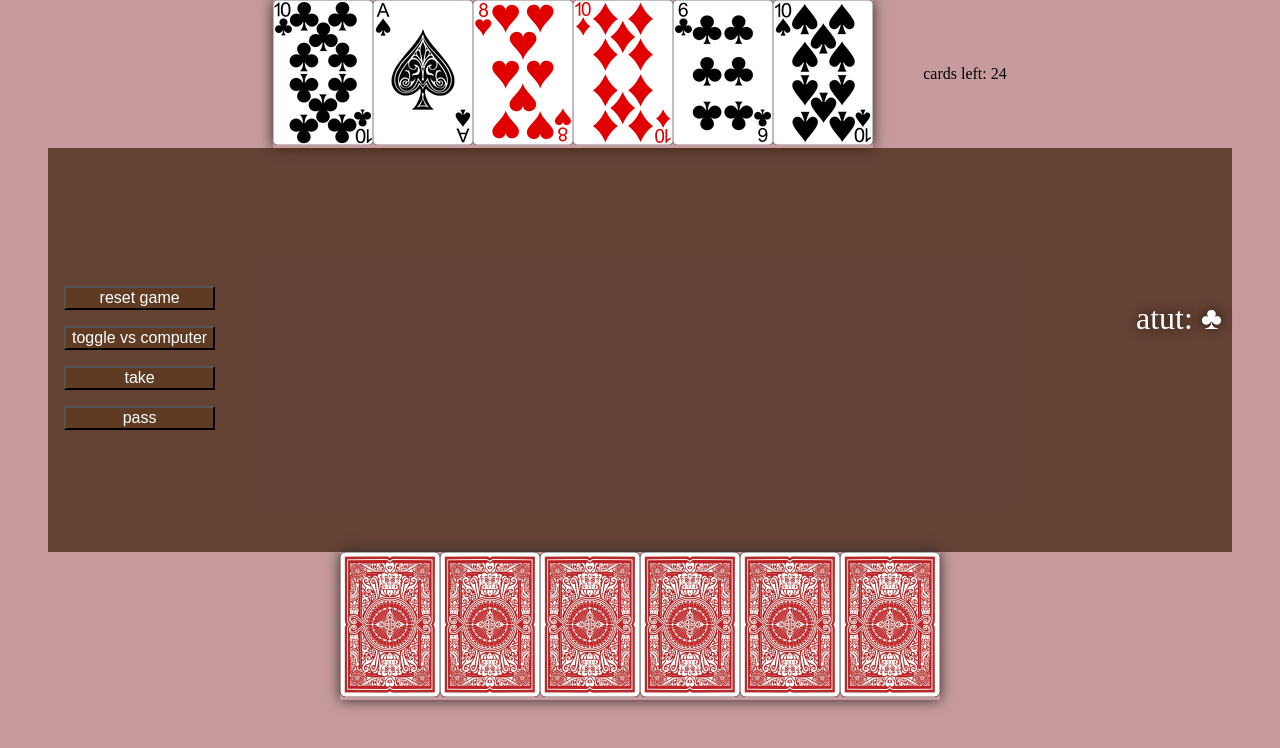
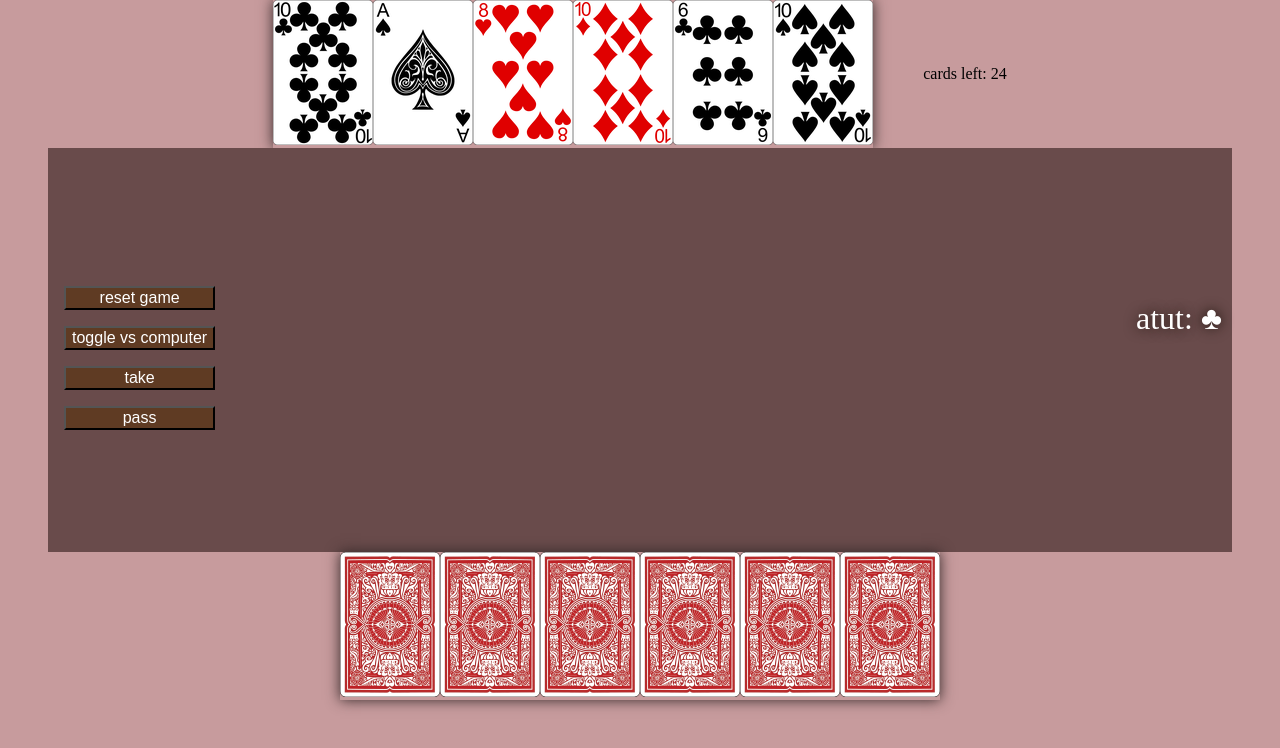
Before and after one commit to MariiaDiachenko/duren, a Flask app: page / in a window 1280 px wide. Shown: the top 748 px of the page. Run offline with Flask 2, Linux system fonts and the light colour scheme.

Commit message:
Update style.css

```diff
--- a/static/style.css
+++ b/static/style.css
@@ -30,7 +30,7 @@
 }
 .battle{
     min-height: 80%;
-    background-color: #3c1f0cb5;
+     background-color: #694b4b;
 
 }
 .atut{
```
